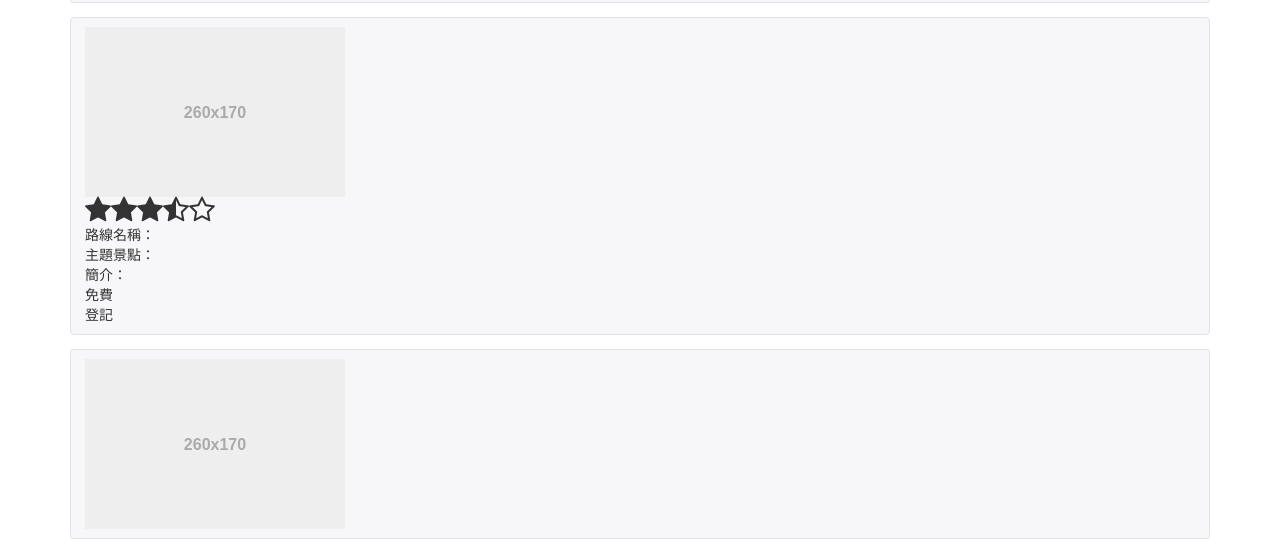
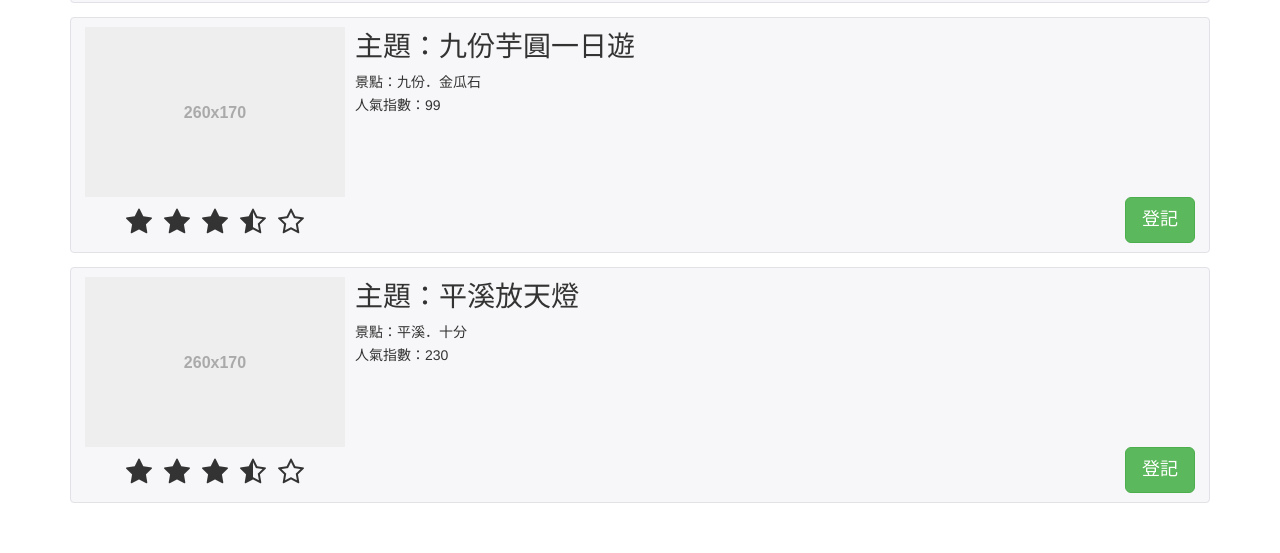
Before and after one commit to yutin1987/fed.tw_gulp, a website: page src/index.jade in a window 1280 px wide. Shown: the part 257-810 px from the top of the page. Drawn offline with nearby package versions, Linux system fonts and the light colour scheme; files that its build step writes are made by us from their sources.

Commit message:
完成 index.html

```diff
--- a/src/index.jade
+++ b/src/index.jade
@@ -31,29 +31,29 @@ html(lang='en')
         .navbar-collapse.collapse
           ul.nav.navbar-nav
             li.active
-              a(href='#') &#29105;&#38272;&#27963;&#21205;
+              a(href='#') 熱門活動
             li
-              a(href='#') &#29031;&#29255;
+              a(href='#') 照片
             li
-              a(href='#') &#24433;&#29255;
+              a(href='#') 影片
             li
-              a(href='#') What is walking tour&#65311;
+              a(href='#') What is walking tour？
           a.navbar-brand.navbar-right(href='#') iBeengo Events
       .row
         .col-md-4
           .highlight.highlight-box
             h2.title.text-success 24
-            small &#26781;&#30340;Walking Tour&#36335;&#32218;
+            small 條的WALKING TOUR路線
             i.fa.fa-road.fa-5x.text-success
         .col-md-4
           .highlight.highlight-box
             h2.title.text-success 67
-            small &#22580;&#30340;Walking Tour&#32147;&#39511;
+            small 場的WALKING TOUR經驗
             i.fa.fa-group.fa-5x.text-success
         .col-md-4
           .highlight.highlight-box
             h2.title.text-success 39999
-            small &#20154;&#30340;Walking Tour&#39636;&#39511;
+            small 人的WALKING TOUR體驗
             i.fa.fa-plane.fa-5x.text-success
       #search-bar.highlight
         form.row
@@ -64,22 +64,35 @@ html(lang='en')
                 span.input-group-btn
                   button.btn.btn-default(type='button') Search&excl;
           .col-md-3
-            button.btn.btn-default(type='button') &#21934;&#26085;
-            button.btn.btn-default(type='button') &#38263;&#36884;
-            button.btn.btn-default(type='button') &#27966;&#23565;
-            button.btn.btn-default(type='button') &#29305;&#33394;
+            button.btn.btn-default(type='button') 單日
+            button.btn.btn-default(type='button') 長途
+            button.btn.btn-default(type='button') 派對
+            button.btn.btn-default(type='button') 特色
       .action.highlight
-        img(src='holder.js/260x170')
+        .thumb
+          img(src='holder.js/260x170')
         .recommend
           i.fa.fa-star.fa-2x
           i.fa.fa-star.fa-2x
           i.fa.fa-star.fa-2x
           i.fa.fa-star-half-o.fa-2x
           i.fa.fa-star-o.fa-2x
-        div &#36335;&#32218;&#21517;&#31281;&#65306;
-        div &#20027;&#38988;&#26223;&#40670;&#65306;
-        div &#31777;&#20171;&#65306;
-        div &#20813;&#36027;
-        div &#30331;&#35352;
+        .subject 主題：九份芋圓一日遊
+        .scenic 景點：九份．金瓜石
+        .hot 人氣指數：99
+        .join
+          a.btn.btn-default.btn-lg.btn-success(href="action.html") 登記
       .action.highlight
-        img(src='holder.js/260x170')
+        .thumb
+          img(src='holder.js/260x170')
+        .recommend
+          i.fa.fa-star.fa-2x
+          i.fa.fa-star.fa-2x
+          i.fa.fa-star.fa-2x
+          i.fa.fa-star-half-o.fa-2x
+          i.fa.fa-star-o.fa-2x
+        .subject 主題：平溪放天燈
+        .scenic 景點：平溪．十分
+        .hot 人氣指數：230
+        .join
+          a.btn.btn-default.btn-lg.btn-success(href="action.html") 登記
--- a/src/style/index.styl
+++ b/src/style/index.styl
@@ -32,5 +32,34 @@
     top: 18px
 
 .action
+  position: relative
+  .thumb
+    width: 260px
+    img
+        width: 100%
   .recommend
+    width: 260px
+    text-align: center
     i
+      margin: 6px
+      margin-top: 12px
+  .join
+    position: absolute
+    bottom: 9px
+    right: 14px
+  .subject,
+  .scenic,
+  .hot
+    position: absolute
+    left: 260px + 14px + 10px
+  .subject
+    font-size: 200%
+    top: 9px
+  .scenic
+    top: 23%
+  .hot
+    top: 33%
+
+#thumb
+  img
+    width: 100%
```
Also changed, not shown: build/index.html, build/style/index.css.
